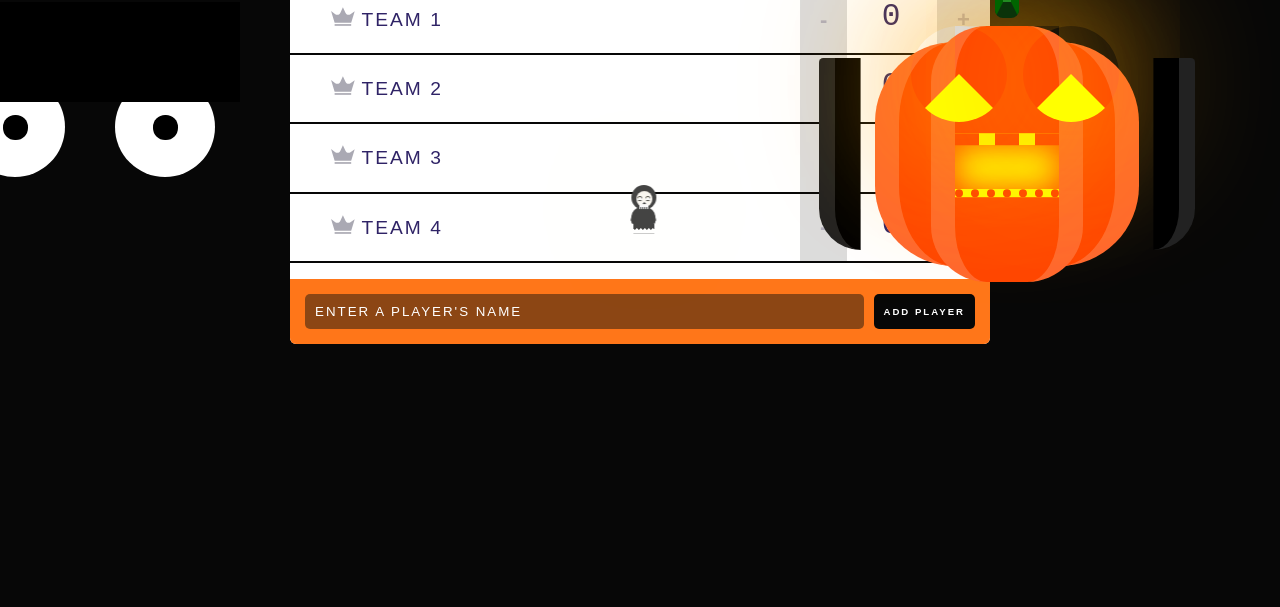
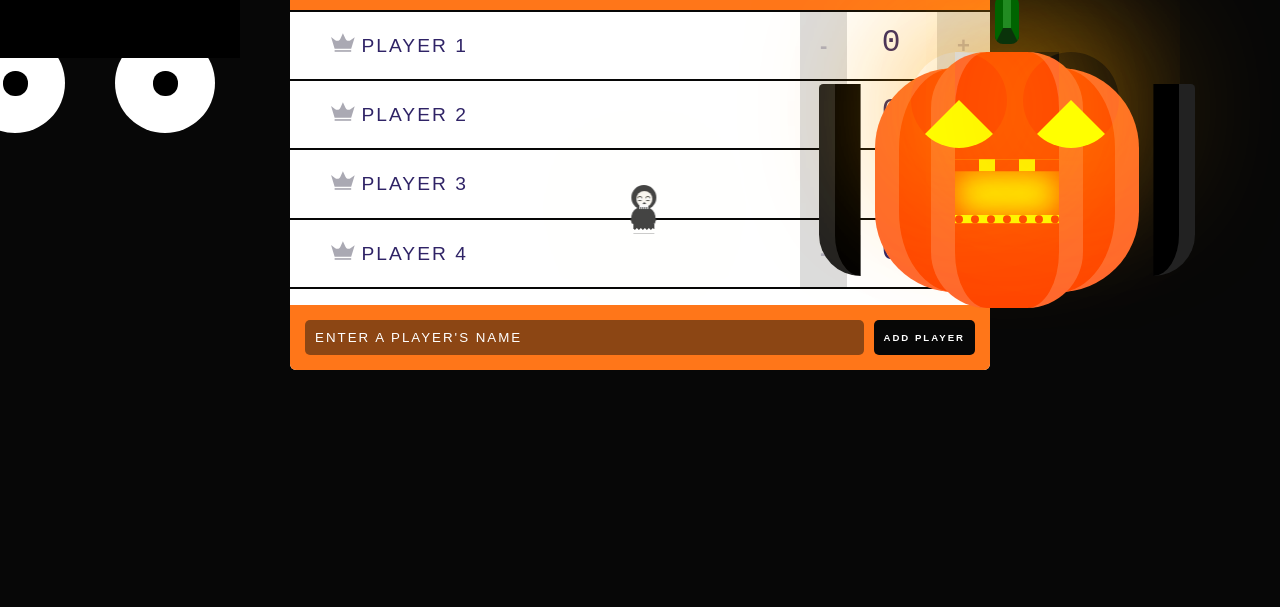
Before and after one commit to davidpofo/halloweenscoreboard, a React app: page / in a window 1280 px wide. Shown: the part 193-800 px from the top of the page. Built offline with nearby package versions, Linux system fonts and the light colour scheme.

```diff
--- a/public/index.html
+++ b/public/index.html
@@ -25,6 +25,9 @@
 <noscript>
     You need to enable JavaScript to run this app.
 </noscript>
+  <tr>
+     <td><a href="https://github.com/davidpofo/halloweenscoreboard">Source Code</a></td>
+  </tr>
 <div id="hitarea" style="float:right;">
     <div id="a-1" class="hitbox"></div>
     <div id="a-2" class="hitbox"></div>
--- a/src/components/App.js
+++ b/src/components/App.js
@@ -8,22 +8,22 @@
   state = {
     players: [
       {
-        name: "Team 1",
+        name: "Player 1",
         score: 0,
         id: 1
       },
       {
-        name: "Team 2",
+        name: "Player 2",
         score: 0,
         id: 2
       },
       {
-        name: "Team 3",
+        name: "Player 3",
         score: 0,
         id: 3
       },
       {
-        name: "Team 4",
+        name: "Player 4",
         score: 0,
         id: 4
       },
```
Also changed, not shown: README.md.
